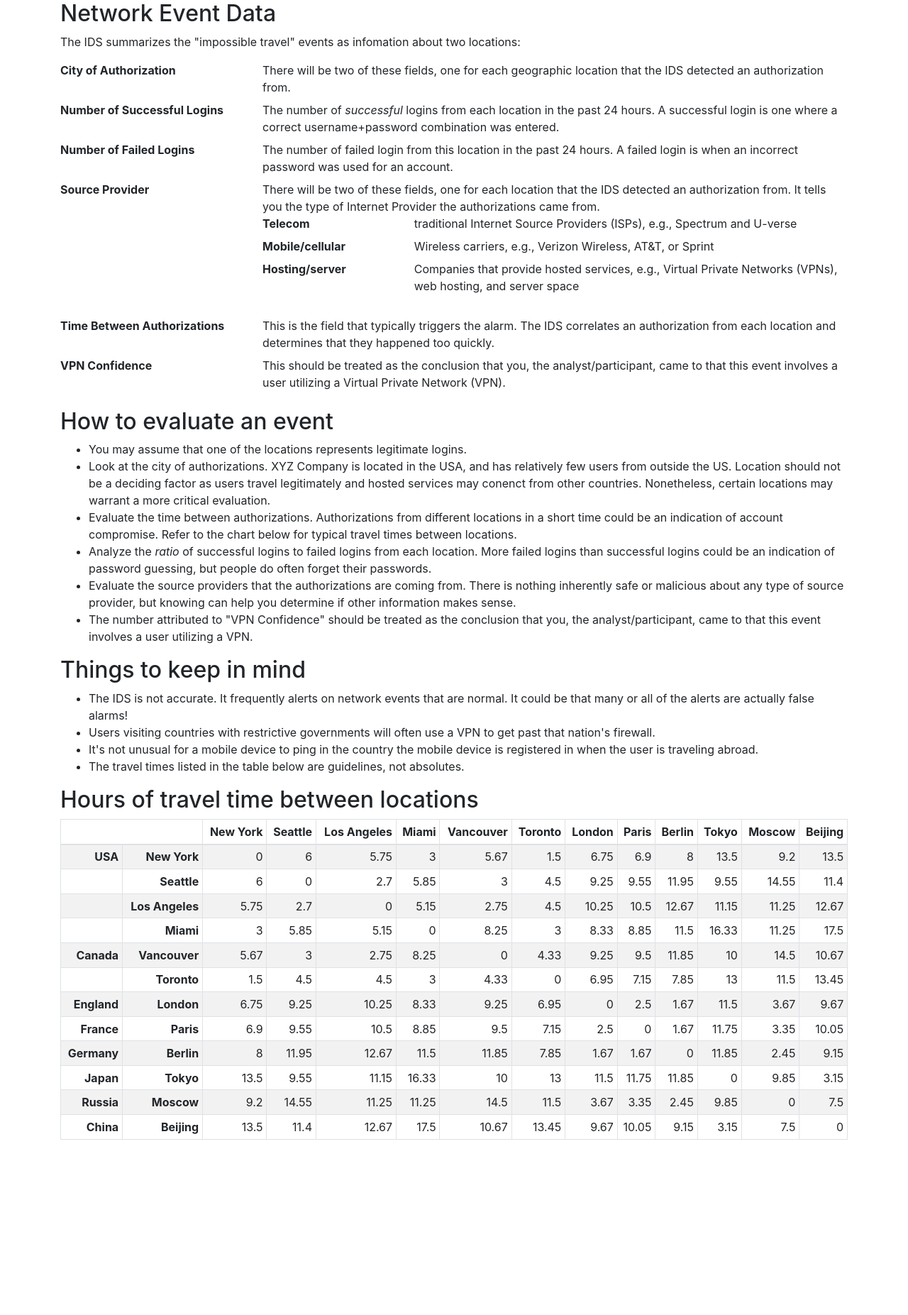
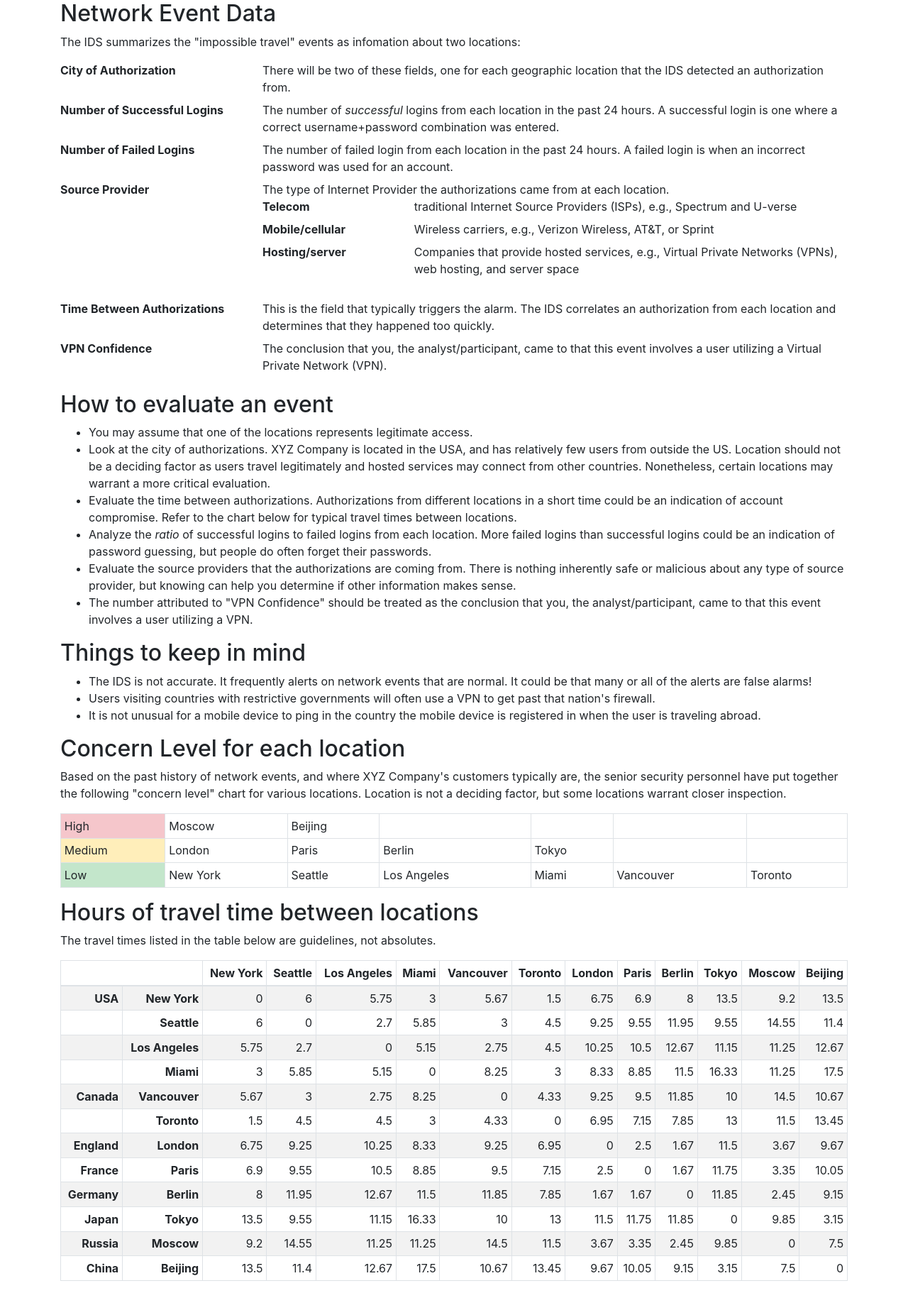
Before and after one commit to uncw-hfcs/ids-simulator, a Flask app: page /reference in a window 1280 px wide. Shown: the part 652-2505 px from the top of the page at 71% size. Before the commit the page ends 2258 px from the top, so only its background shows below. Run offline with Flask 2, Linux system fonts and the light colour scheme; some libraries are stand-ins or nearby versions.

Commit message:
Readded concern level chart. Closes #92

```diff
--- a/templates/reference.html
+++ b/templates/reference.html
@@ -50,12 +50,11 @@ Security Playbook
     hours. A successful login is one where a correct username+password combination was entered.</li>
   </dd>
   <dt class="col-sm-3">Number of Failed Logins</dt>
-  <dd class="col-sm-9">The number of failed login from this location in the past 24 hours. A failed login
+  <dd class="col-sm-9">The number of failed login from each location in the past 24 hours. A failed login
     is when an incorrect password was used for an account.</dd>
   <dt class="col-sm-3">Source Provider</dt>
-  <dd class="col-sm-9">There will be two of these fields, one for each location that the IDS detected an
-    authorization from. It tells you the type of
-    Internet Provider the authorizations came from.
+  <dd class="col-sm-9">The type of
+    Internet Provider the authorizations came from at each location.
     <dl class="row">
       <dt class="col-sm-3">Telecom</dt>
       <dd class="col-sm-9">traditional Internet Source Providers (ISPs), e.g., Spectrum and U-verse</dd>
@@ -71,16 +70,15 @@ Security Playbook
     authorization from each location
     and determines that they happened too quickly.</dd>
   <dt class="col-sm-3">VPN Confidence</dt>
-  <dd class="col-sm-9"> This should be treated as the conclusion that you, the analyst/participant, came to that this
-    event involves a user utilizing
-    a Virtual Private Network (VPN).
+  <dd class="col-sm-9">The conclusion that you, the analyst/participant, came to that this
+    event involves a user utilizing a Virtual Private Network (VPN).
   </dd>
 </dl>
 <h2>How to evaluate an event</h2>
 <ul>
-  <li>You may assume that one of the locations represents legitimate logins.</li>
+  <li>You may assume that one of the locations represents legitimate access.</li>
   <li>Look at the city of authorizations. XYZ Company is located in the USA, and has relatively few users from outside
-    the US. Location should not be a deciding factor as users travel legitimately and hosted services may conenct from
+    the US. Location should not be a deciding factor as users travel legitimately and hosted services may connect from
     other countries. Nonetheless, certain locations may warrant a more critical evaluation.</li>
   <li>Evaluate the time between authorizations. Authorizations from different locations in a short time could be an
     indication of account compromise.
@@ -101,16 +99,48 @@ Security Playbook
 </ul>
 <h2>Things to keep in mind</h2>
 <ul>
-  <li>The IDS is not accurate. It frequently alerts on network events that are normal. It could be that many or all of the alerts are actually false alarms!</li>
+  <li>The IDS is not accurate. It frequently alerts on network events that are normal. It could be that many or all of the alerts are false alarms!</li>
   <li>Users visiting countries with restrictive governments will often use a VPN to get past that nation's firewall.
   </li>
-  <li>It's not unusual for a mobile device to ping in the country the mobile device is registered in when the user is
+  <li>It is not unusual for a mobile device to ping in the country the mobile device is registered in when the user is
     traveling abroad.</li>
-  <li>The travel times listed in the table below are guidelines, not absolutes.</li>
 </ul>
 
 
+<h2>Concern Level for each location</h2>
+<p>Based on the past history of network events, and where XYZ Company's customers typically are, the senior security personnel have put together the following "concern level" chart for various locations. Location is not a deciding factor, but some locations warrant closer inspection.</p>
+    <table class="table table-bordered table-sm">
+      <tr>
+        <td class="table-danger">High</td>
+        <td>Moscow</td>
+        <td>Beijing</td>
+        <td></td>
+        <td></td>
+        <td></td>
+        <td></td>
+      </tr>
+      <tr>
+        <td class="table-warning">Medium</td>
+        <td>London</td>
+        <td>Paris</td>
+        <td>Berlin</td>
+        <td>Tokyo</td>
+        <td></td>
+        <td></td>
+      </tr>
+      <tr>
+        <td class="table-success">Low</td>
+        <td>New York</td>
+        <td>Seattle</td>
+        <td>Los Angeles</td>
+        <td>Miami</td>
+        <td>Vancouver</td>
+        <td>Toronto</td>
+      </tr>
+    </table>
+
 <h2>Hours of travel time between locations</h2>
+<p>The travel times listed in the table below are guidelines, not absolutes.</p>
 
 <table class="table table-striped table-bordered table-sm text-right">
   <thead>
```
